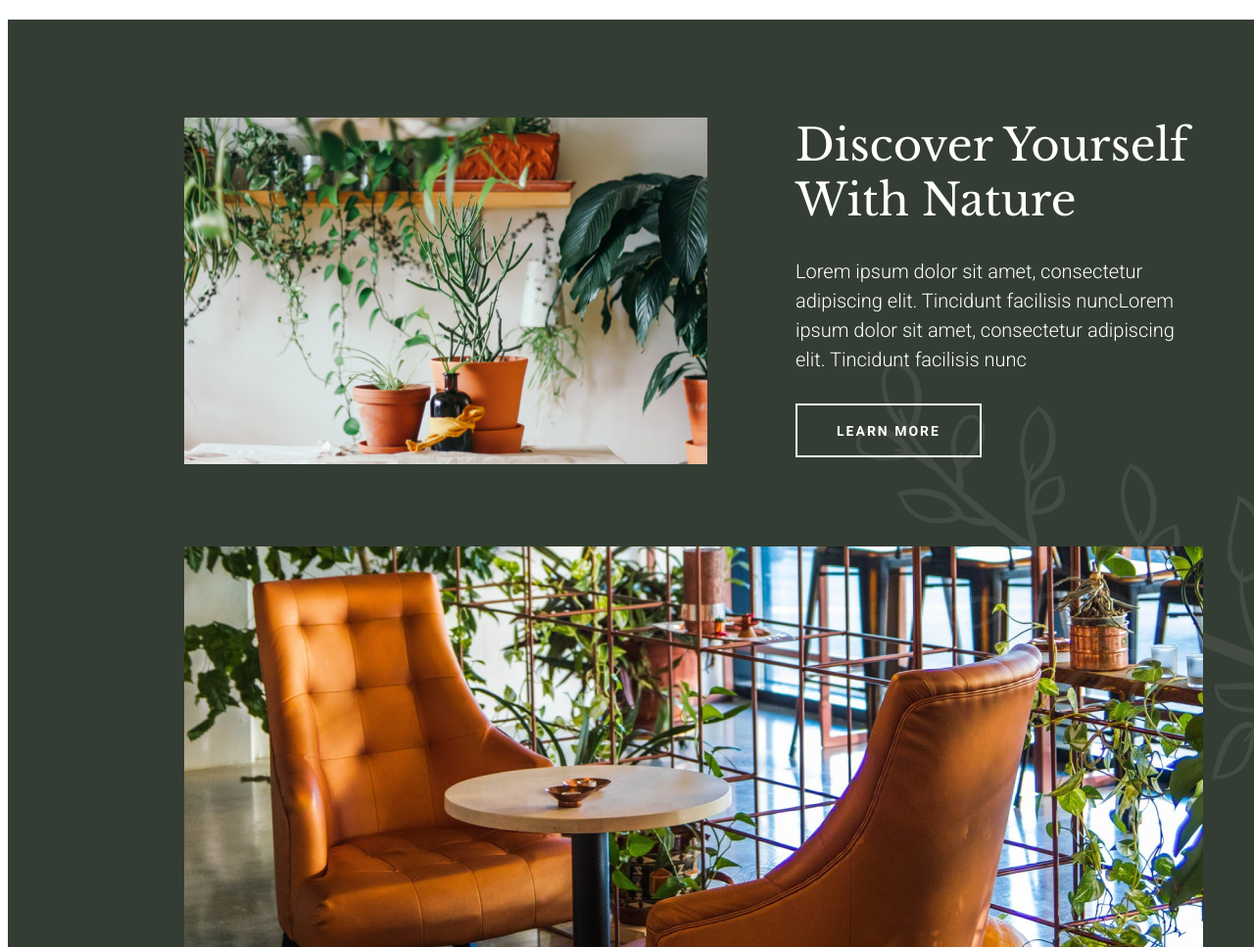
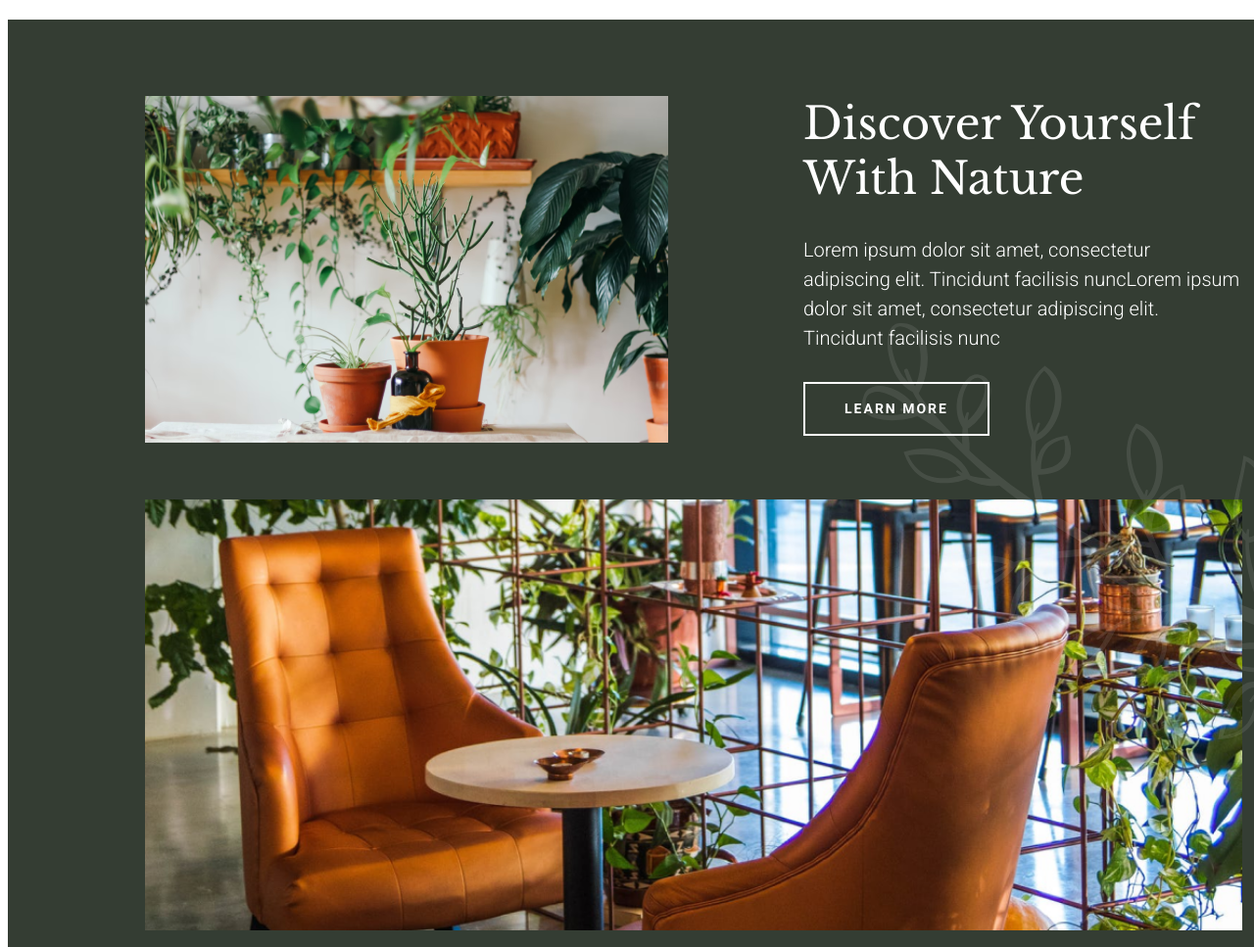
Before and after one commit to mwojcickaa/mist-garden, a plain HTML site: page index.html in a window 1280 px wide. Shown: the part 880-1847 px from the top of the page at 98% size. Drawn offline with nearby package versions, Linux system fonts and the light colour scheme.

Commit message:
Correct the page code

```diff
--- a/index.html
+++ b/index.html
@@ -78,11 +78,13 @@
         </div>
     </div>
     <div id="second-section">
+        <div class="second-container">
             <div class="top-content">
                 <div class="top-left-content">
                     <img src="src/img/Rectangle 21.png">
                 </div>
                 <div class="top-right-content">
+
                     <div class="second-section-title">
                         <h3>Discover Yourself <br> With Nature</h3>
                     </div>
@@ -92,18 +94,24 @@
                             Tincidunt facilisis nunc</p>
                     </div>
                     <div>
-                    <button class="third-button">
+                        <div class="third-button">
+                            <button>
                                 <h5>LEARN MORE</h5>
                             </button>
+                        </div>
+                        <div class="branch">
+                            <img class="branch" src="src/img/Group.svg">
+                        </div>
                     </div>
                 </div>
             </div>
             <div class="bottom-content">
                 <img class="second-section-img" src="src/img/Rectangle 22.png">
-            <img class="branch" src="src/img/Group.svg">
+            </div>
         </div>
     </div>
     <div id="third-section">
+        <div class="third-section-content">
             <div class="third-section-left-content">
                 <div class="third-section-heading">
                     <div class="third-section-title">
@@ -165,6 +173,7 @@
                         <p>Lorem ipsum dolor sit amet, consectetur donec adipiscing elit.
                             Tincidunt facilisis nunc lorem </p>
                         <h5>November 3, 2021</h5>
+                    </div>
                 </div>
             </div>
         </div>
--- a/src/css/first-section.css
+++ b/src/css/first-section.css
@@ -55,7 +55,7 @@
 .menu {
     display: flex;
     height: 45px;
-    width: 65%;
+    width: 70%;
     padding-top: 15px;
     align-items: center
 }
--- a/src/css/footer.css
+++ b/src/css/footer.css
@@ -5,9 +5,13 @@
 }
 .top-content-footer {
     display: flex;
+    width: 90%;
+    margin: auto;
+    padding-top: 50px;
 }
 .first-column {
-    padding-top: 50px;
+    /* padding-top: 50px; */
+    width: 33%;
 }
 .footer-name-logo {
     display: flex;
@@ -47,7 +51,8 @@
     margin: 0;
 }
 .second-column {
-    margin-left: 270px;
+    margin-left: 190px;
+    width: 33%;
 }
 .footer-title h4 {
     font-family: Libre Baskerville;
@@ -55,7 +60,7 @@
     font-size: 16px;
     color: #FFFFFF;
     margin: 0;
-    margin-top: 50px;
+    /* margin-top: 50px; */
 }
 .text-link {
     margin-bottom: 10px;
@@ -69,7 +74,8 @@
     text-decoration: none;
 }
 .third-column {
-    margin-left: 270px;
+    /* margin-left: 270px; */
+    width: 33%;
 }
 .container-text-link {
     margin-top: 20px;
--- a/src/css/second-section.css
+++ b/src/css/second-section.css
@@ -2,11 +2,22 @@
     width: 1400px;
     height: 1035px;
     background-color: #343D33;
+    display: flex;
+    align-items: center;
+}
+.second-container {
+    height: 85%;
 }
 .top-content {
     display: flex;
-    margin: 0 180px;
-    padding-top: 100px;
+    width: 80%;
+    justify-content: space-between;
+    margin: auto;
+    height: 40%;
+}
+.bottom-content {
+    display: flex;
+    justify-content: center;
 }
 .second-section-title h3 {
     font-family: Libre Baskerville;
@@ -24,6 +35,10 @@
     line-height: 30px;
 }
 .third-button {
+    position: absolute;
+    z-index: 1;
+}
+.third-button button {
     width: 190px;
     height: 55px;
     border: 2px solid #FFFFFF;
@@ -31,8 +46,9 @@
     display: flex;
     align-items: center;
     justify-content: center;
+    background: none;
+    background-color: transparent;
     cursor: pointer;
-    background: none;
 }
 .third-button h5 {
     font-family: roboto;
@@ -42,15 +58,20 @@
     margin: 0;
     color: #FFFFFF;
 }
+.top-left-content {
+    width: 60%;
+}
 .top-right-content {
-    margin-left: 90px;
+    width: 40%;
 }
 .second-section-img {
-    margin-top: 80px;
-    margin-left: 180px;
+    margin-top: 60px;
+    width: 80%;
 }
 .branch {
-    float: right;
-    margin-top: -600px;
-    opacity: 0.07;
+    opacity: 0.3;
+    position: relative;
+    z-index: 0;
+    bottom: 30px;
+    left: 30px;
 }
--- a/src/css/third-section.css
+++ b/src/css/third-section.css
@@ -4,9 +4,16 @@
     background-color: #FFFFFF;
     display: flex;
 }
+.third-section-content {
+    display: flex;
+    align-items: center;
+    margin: auto;
+    width: 90%;
+    justify-content: space-between;
+}
 .third-section-heading {
-    margin-top: 100px;
-    margin-left: 100px;
+    /* margin-top: 100px;
+    margin-left: 100px; */
 }
 .third-section-title h3 {
     font-family: Libre Baskerville;
@@ -47,7 +54,7 @@ img.garden {
     margin-top: 35px;
 }
 .third-section-left-bottom-content {
-    margin-left: 100px;
+    /* margin-left: 100px; */
 }
 .third-section-left-bottom-content h3 {
     font-family: Libre Baskerville;
@@ -81,8 +88,8 @@ img.garden {
     display: flex;
 }
 .third-section-right-content {
-    margin-top: 255px;
-    margin-left: 50px;
+    /* margin-top: 255px;
+    margin-left: 50px; */
 }
 .row-text {
     margin-left: 20px;
```
Lines whose indentation alone changed are shown as unchanged.
